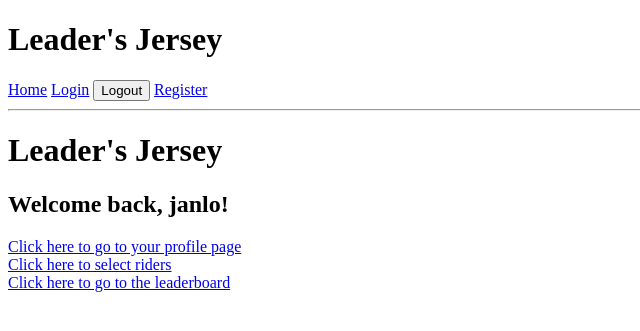
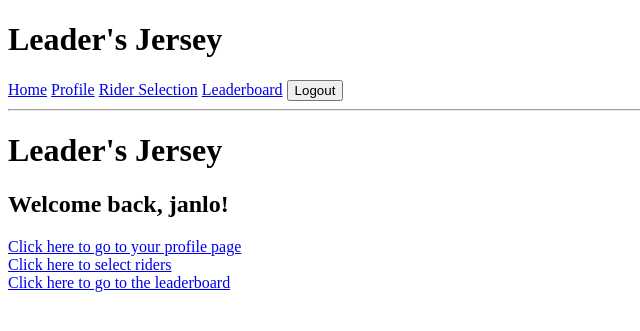
Before and after one commit to janlodewijk/leaders_jersey, a Django app: page / in a window 1280 px wide. Shown: the top 331 px of the page, without its empty margins (0-640 px from the left). Run offline with Django 5.2, Linux system fonts and the light colour scheme; a user stored in the database is signed in.

Commit message:
small change

```diff
--- a/leaders_jersey/game/templates/base.html
+++ b/leaders_jersey/game/templates/base.html
@@ -10,12 +10,19 @@
         <h1>Leader's Jersey</h1>
         <nav>
             <a href="/">Home</a>
-            <a href="/login/">Login</a>
-            <form method="post" action="/logout/" style="display:inline;">
-                {% csrf_token %}
-                <button type="submit">Logout</button>
-            </form>
-            <a href="/register/">Register</a>
+
+            {% if user.is_authenticated %}
+                <a href="/profile/">Profile</a>
+                <a href="/rider_selection/">Rider Selection</a>
+                <a href="/leaderboard/">Leaderboard</a>
+                <form method="post" action="/logout/" style="display:inline;">
+                    {% csrf_token %}
+                    <button type="submit">Logout</button>
+                </form>
+            {% else %}
+                <a href="/login/">Login</a>
+                <a href="/register/">Register</a>
+            {% endif %}
         </nav>
         <hr>
     </header>
```
Also changed, not shown: leaders_jersey/db.sqlite3.
